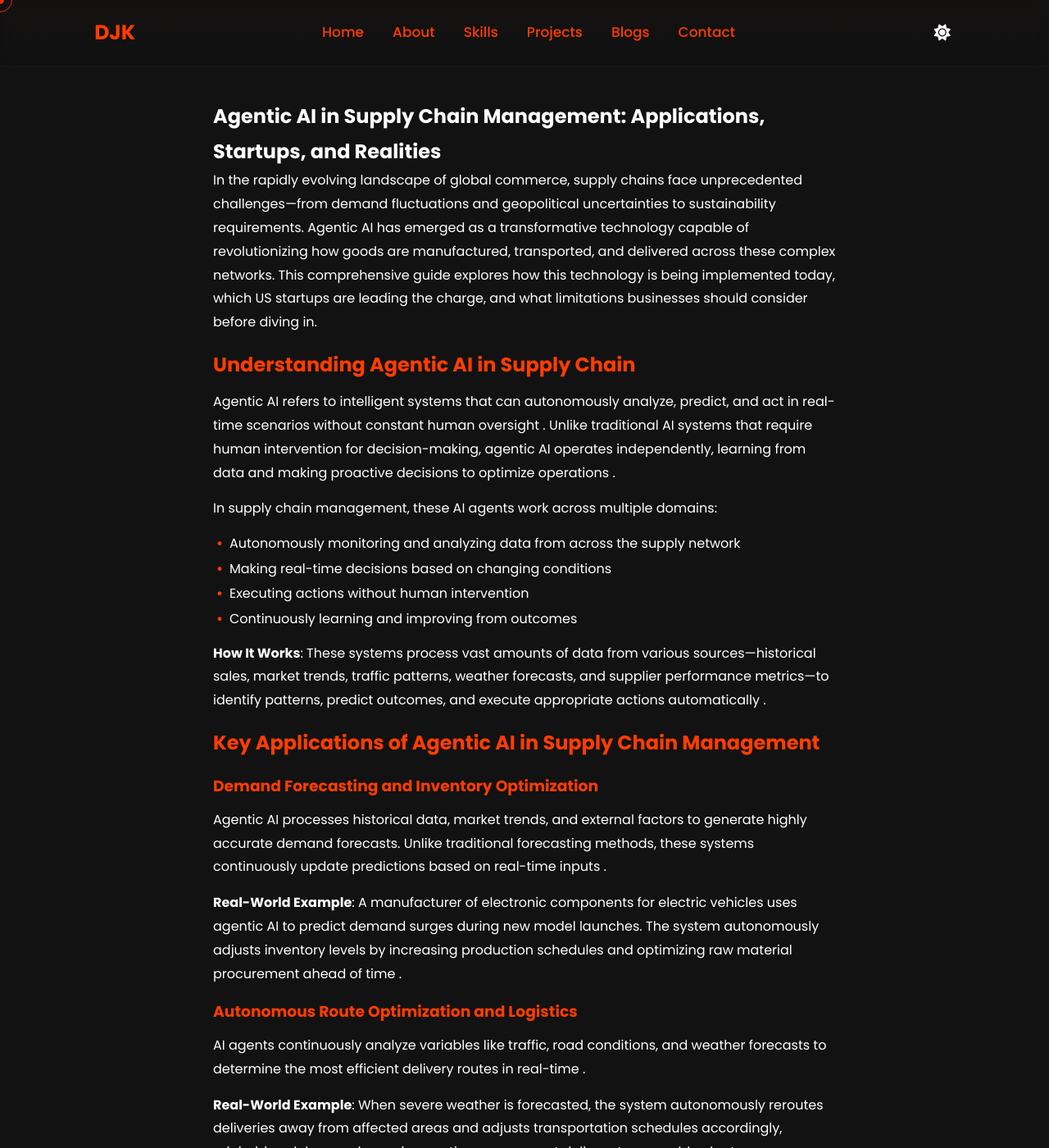
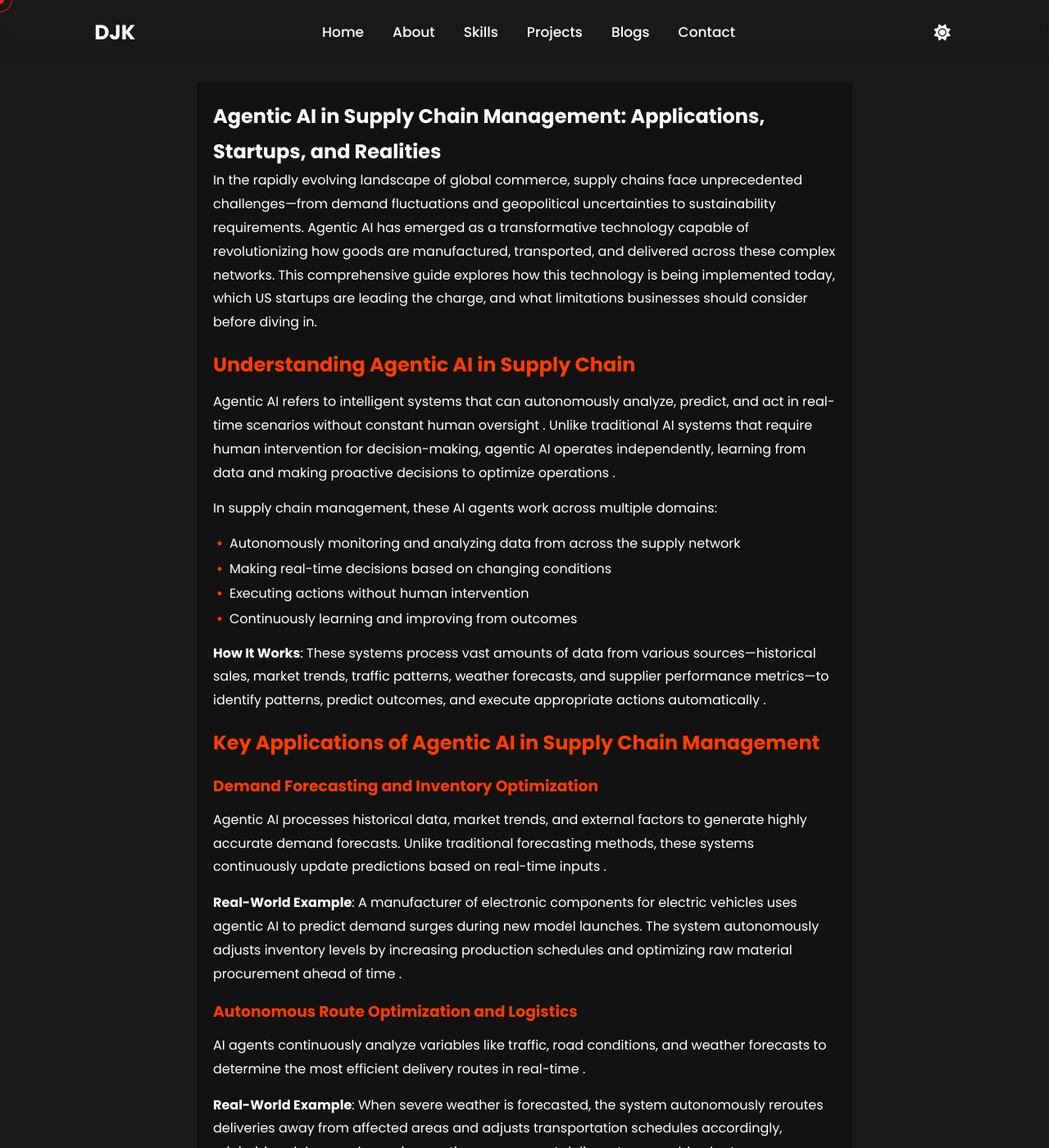
Before and after one commit to Dylan-Kakkanad/Dylan-Kakkanad.github.io, a Jekyll site: the page built from _posts/2025-01-25-agentic-ai-supply-chain.md, in a window 1280 px wide and 1400 px high. Shown: the whole window at 82% size. Built offline with Jekyll 4.4.1, drawn with Linux system fonts in a browser that asks for light colours.

Commit message:
Update post.html

```diff
--- a/_layouts/post.html
+++ b/_layouts/post.html
@@ -4,16 +4,17 @@
 <link rel="stylesheet" href="/css/syntax.css">
 <style>
     body {
-        background-color: var(--darker-bg) !important;
-        color: var(--text-color) !important;
+        /* Let default layout handle theme background/color */
+        /* background-color: var(--darker-bg); */
+        /* color: var(--text-color); */
     }
 
     .blog-post-container {
         max-width: 800px;
         margin: 0 auto;
         padding: 2rem;
-        /* background: var(--darker-bg) !important; */ /* Removed background to prevent overlap */
-        color: var(--text-color) !important;
+        /* background: var(--darker-bg); */ /* Removed background to prevent overlap */
+        color: var(--text-color); /* Removed !important */
     }
 
     /* Removed .blog-post-header, .blog-post-title, .blog-post-meta styles as the elements were removed */
@@ -24,14 +25,14 @@
 
     .blog-post-content h2,
     .blog-post-content h3 {
-        color: var(--accent-color) !important;
+        color: var(--accent-color); /* Removed !important */
         margin-top: 1.5rem;
         margin-bottom: 1rem;
     }
 
     .blog-post-content p {
         margin-bottom: 1.5rem;
-        color: var(--text-color) !important;
+        color: var(--text-color); /* Removed !important */
     }
 
     .blog-post-content ul,
@@ -56,8 +57,8 @@
     }
 
     .category-tag {
-        background-color: var(--accent-color) !important;
-        color: var(--darker-bg) !important;
+        background-color: var(--accent-color); /* Removed !important */
+        color: var(--darker-bg); /* Removed !important */
         padding: 0.25rem 0.5rem;
         border-radius: 4px;
         text-decoration: none;
@@ -66,15 +67,15 @@
     }
 
     .category-tag:hover {
-        background-color: var(--secondary-color) !important;
+        background-color: var(--secondary-color); /* Removed !important */
     }
 
     a {
-        color: var(--accent-color) !important;
+        color: var(--accent-color); /* Removed !important */
     }
 
     a:hover {
-        color: var(--secondary-color) !important;
+        color: var(--secondary-color); /* Removed !important */
     }
 </style>
 
```
